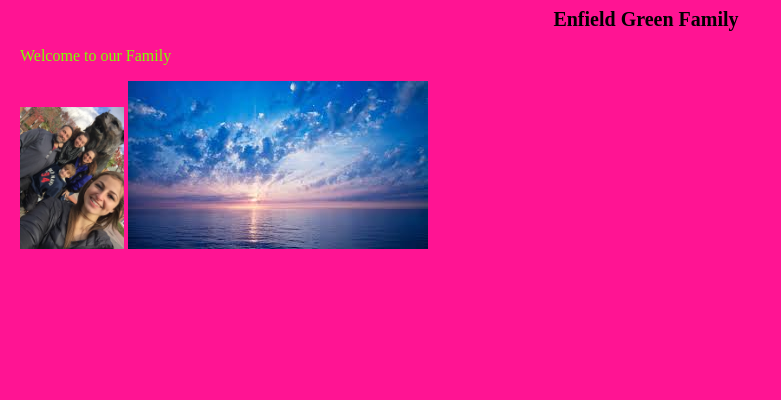
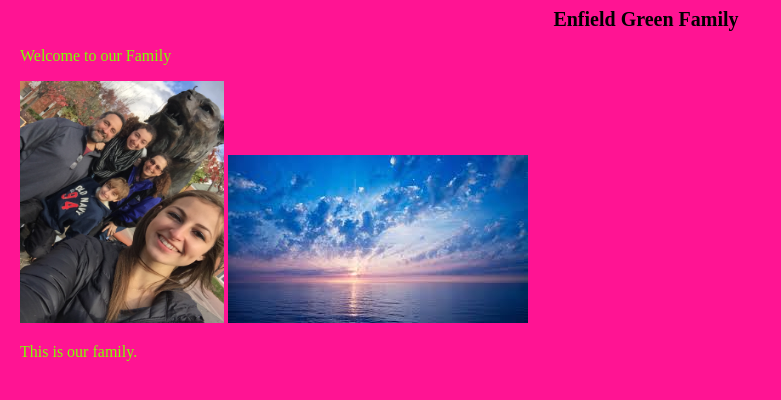
Before and after one commit to Lfgreen/testsitelfg, a plain HTML site: page index.html in a window 1280 px wide. Shown: the whole page, without its empty margins (0-781 px from the left). Drawn offline with Linux system fonts and the light colour scheme.

Commit message:
added test 'this is our family' and increased size of family pic

```diff
--- a/index.html
+++ b/index.html
@@ -6,9 +6,11 @@
 
 	<!DOCTYPE html>
 
-<img src="qu bobcat family.jpg" alt="qu bobcat family.jpg" width="104" height="142">
+<img src="qu bobcat family.jpg" alt="qu bobcat family.jpg" width="204" height="242">
 
 <img src="sky over water from web.jpg">
 
+<p>This is our family.</p>
+
 </body>
 </html>
```
